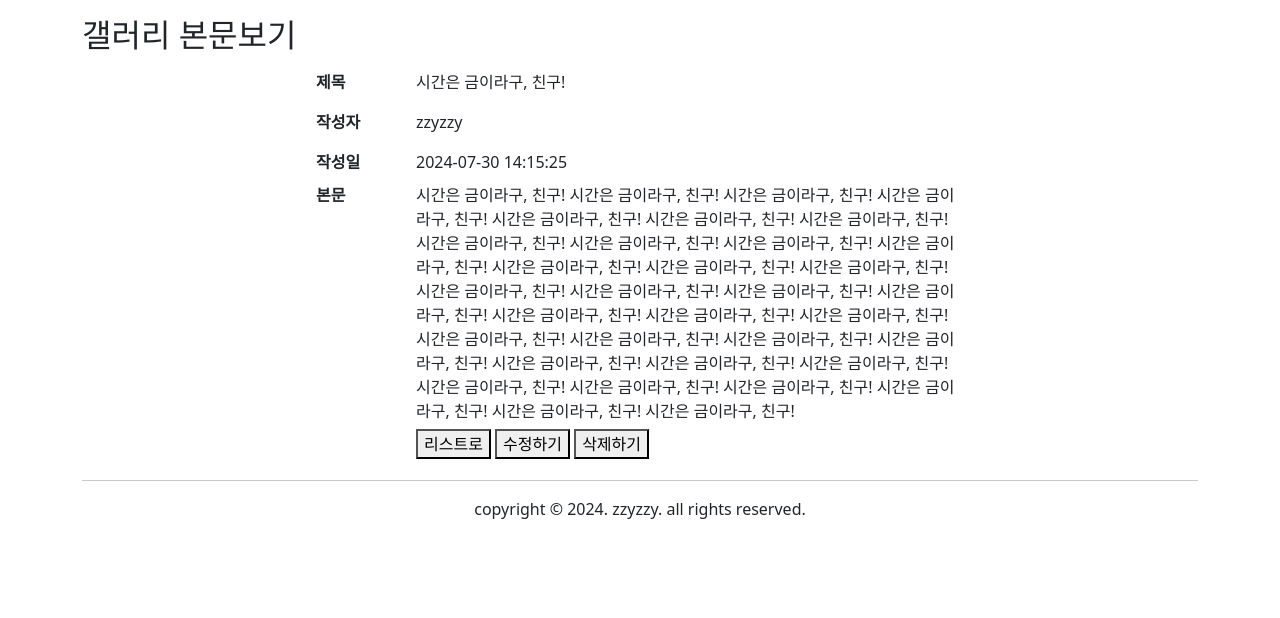
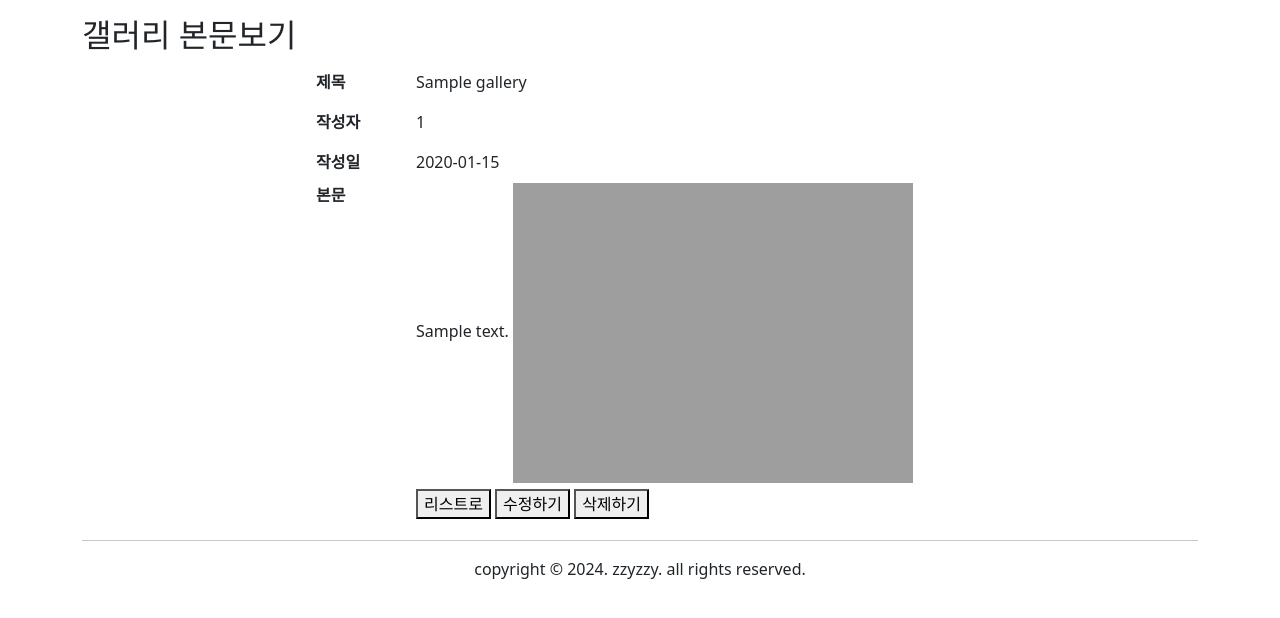
Before and after one commit to play10grounds/semiprojectv1b, a FastAPI app: template views/templates/gallery/view.html in a window 1280 px wide. Shown: the part 145-763 px from the top of the page. Run offline with FastAPI, Linux system fonts and the light colour scheme; the template is opened without the code that fills it: most values are stand-ins (such as "Sample title", 1, 10 or a date in 2020); parts of the project's set-up code (start-up, migrations or seed data) failed here and were passed over; some libraries are stand-ins or nearby versions.

Commit message:
gallery list 관련 코드 수정 gallery view 관련 코드 v1 추가

```diff
--- a/app/service/gallery.py
+++ b/app/service/gallery.py
@@ -2,8 +2,9 @@ import os
 from datetime import datetime
 
 from fastapi import Form
-from sqlalchemy import insert, select
+from sqlalchemy import insert, select, distinct, func
 from sqlalchemy.exc import SQLAlchemyError
+from sqlalchemy.orm import aliased
 
 from app.model.gallery import Gallery, GalAttach
 from app.schema.gallery import NewGallery
@@ -61,13 +62,32 @@ class GalleryService:
     def select_gallery(cpg, db):
         try:
             stmt = select(Gallery.gno, Gallery.title, Gallery.userid,
-                Gallery.regdate, Gallery.views, GalAttach.fname)\
-                .join_from(Gallery, GalAttach)\
+                          Gallery.regdate, Gallery.views, GalAttach.fname) \
+                .join_from(Gallery, GalAttach) \
                 .order_by(Gallery.gno.desc()).limit(25)
             result = db.execute(stmt)
 
             return result
 
+
         except SQLAlchemyError as ex:
             print(f'▶▶▶ select_gallery에서 오류발생 : {str(ex)} ')
             db.rollback()
+
+
+    @staticmethod
+    def selectone_gallery(gno, db):
+        try:
+            stmt = select(Gallery).where(Gallery.gno == gno)
+            result1 = db.execute(stmt).first()
+
+            ga = aliased(GalAttach)  # 테이블에 대한 별칭
+            stmt = select(GalAttach.fname, GalAttach.fsize).where(GalAttach.gno == gno)
+            result2 = db.execute(stmt).fetchall()
+
+            return result1, result2
+
+
+        except SQLAlchemyError as ex:
+            print(f'▶▶▶ selectone_gallery에서 오류발생 : {str(ex)} ')
+            db.rollback()
--- a/views/templates/gallery/list.html
+++ b/views/templates/gallery/list.html
@@ -52,7 +52,7 @@
     <div class="row" style="width: 888px; margin: 0 auto;">
         {% for ga in galist %}
         <div class="col-10 card m-1" style="width: 18rem">
-            <a href="/gallery/view/1">
+            <a href="/gallery/view/{{ ga.gno }}">
                 <img src="http://127.0.0.1/cdn/img/{{ ga.fname }}"
                      class="card-img-top" alt="..."></a><!-- 이미지 -->
             <div class="card-body">
--- a/views/templates/gallery/view.html
+++ b/views/templates/gallery/view.html
@@ -18,12 +18,18 @@
 <main>
     <h2>갤러리 본문보기</h2>
     <table>
-        <tr><th>제목</th><td>시간은 금이라구, 친구!</td></tr>
-        <tr><th>작성자</th><td>zzyzzy</td></tr>
-        <tr><th>작성일</th><td>2024-07-30 14:15:25</td></tr>
-        <tr><th>본문</th><td>시간은 금이라구, 친구! 시간은 금이라구, 친구! 시간은 금이라구, 친구! 시간은 금이라구, 친구! 시간은 금이라구, 친구! 시간은 금이라구, 친구! 시간은 금이라구, 친구! 시간은 금이라구, 친구! 시간은 금이라구, 친구! 시간은 금이라구, 친구! 시간은 금이라구, 친구!
-            시간은 금이라구, 친구! 시간은 금이라구, 친구! 시간은 금이라구, 친구! 시간은 금이라구, 친구! 시간은 금이라구, 친구! 시간은 금이라구, 친구! 시간은 금이라구, 친구! 시간은 금이라구, 친구! 시간은 금이라구, 친구! 시간은 금이라구, 친구! 시간은 금이라구, 친구! 시간은 금이라구, 친구!
-            시간은 금이라구, 친구! 시간은 금이라구, 친구! 시간은 금이라구, 친구! 시간은 금이라구, 친구! 시간은 금이라구, 친구! 시간은 금이라구, 친구! 시간은 금이라구, 친구! 시간은 금이라구, 친구! 시간은 금이라구, 친구! 시간은 금이라구, 친구! 시간은 금이라구, 친구! </td></tr>
+        {% for g in gallery %}
+        <tr><th>제목</th><td>{{ g.title }}</td></tr>
+        <tr><th>작성자</th><td>{{ g.userid }}</td></tr>
+        <tr><th>작성일</th><td>{{ g.regdate }}</td></tr>
+        <tr><th>본문</th><td>{{ g.contents }}
+        {% endfor %}
+
+        {% for ga in galattach %}
+        <img src="http://127.0.0.1/cdn/img/{{ ga.fname }}"
+             class="img-fluid">
+        {% endfor %}
+        </td></tr>
         <tr><td colspan="2">
             <button type="button" id="listbtn" onclick="location.href='/gallery/list/1'">리스트로</button>
             <button type="button" id="mdfybtn" onclick="location.href='/gallery/modify'">수정하기</button>
```
Also changed, not shown: app/routes/gallery.py (+11 -3 lines).
